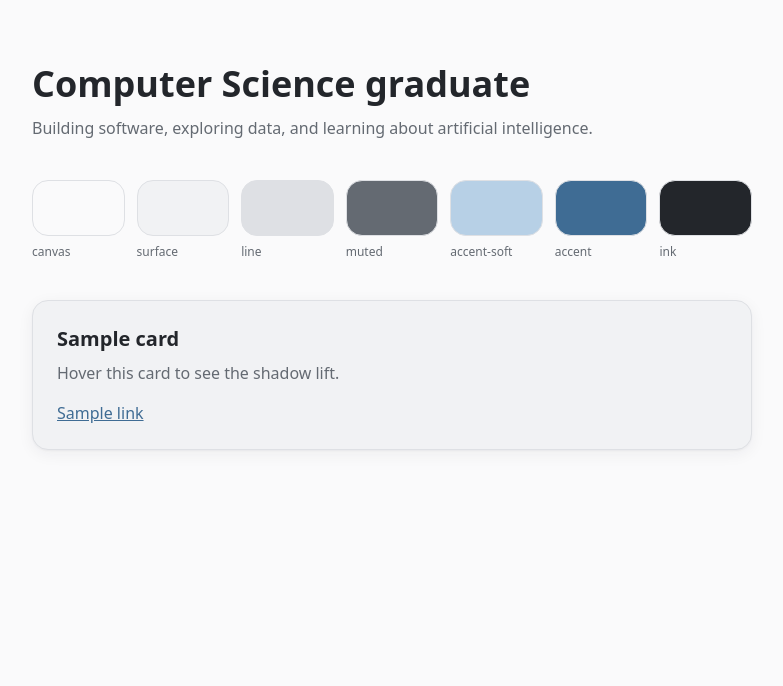
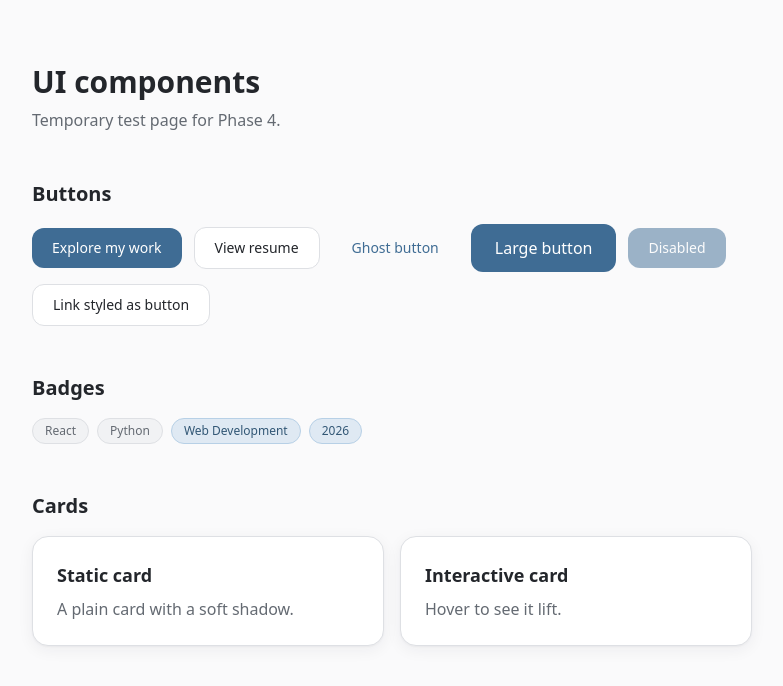
Before and after one commit to SandrieBee/portfolio-bee, a React (Vite) app: page / in a window 1280 px wide. Shown: the top 686 px of the page, without its empty margins (248-1031 px from the left). Built offline with nearby package versions, Linux system fonts and the light colour scheme.

Commit message:
added button, card, and badge components

```diff
--- a/src/App.jsx
+++ b/src/App.jsx
@@ -1,38 +1,52 @@
-const swatches = [
-  ["canvas", "bg-canvas"],
-  ["surface", "bg-surface"],
-  ["line", "bg-line"],
-  ["muted", "bg-muted"],
-  ["accent-soft", "bg-accent-soft"],
-  ["accent", "bg-accent"],
-  ["ink", "bg-ink"],
-];
+import Button from "./components/ui/Button";
+import Card from "./components/ui/Card";
+import Badge from "./components/ui/Badge";
 
 export default function App() {
   return (
-    <main className="mx-auto max-w-3xl px-6 py-16">
-      <h1 className="text-4xl font-semibold">Computer Science graduate</h1>
-      <p className="mt-3 text-muted">
-        Building software, exploring data, and learning about artificial
-        intelligence.
-      </p>
+    <main className="mx-auto max-w-3xl space-y-12 px-6 py-16">
+      <section>
+        <h1 className="text-3xl font-semibold">UI components</h1>
+        <p className="mt-2 text-muted">Temporary test page for Phase 4.</p>
+      </section>
 
-      <div className="mt-10 grid grid-cols-4 gap-3 sm:grid-cols-7">
-        {swatches.map(([name, cls]) => (
-          <div key={name}>
-            <div className={`h-14 rounded-card border border-line ${cls}`} />
-            <p className="mt-2 text-xs text-muted">{name}</p>
-          </div>
-        ))}
-      </div>
+      <section className="space-y-4">
+        <h2 className="text-xl font-semibold">Buttons</h2>
+        <div className="flex flex-wrap items-center gap-3">
+          <Button>Explore my work</Button>
+          <Button variant="secondary">View resume</Button>
+          <Button variant="ghost">Ghost button</Button>
+          <Button size="lg">Large button</Button>
+          <Button disabled>Disabled</Button>
+          <Button as="a" href="#" variant="secondary">
+            Link styled as button
+          </Button>
+        </div>
+      </section>
 
-      <div className="mt-10 rounded-card border border-line bg-surface p-6 shadow-soft transition hover:shadow-lift">
-        <h2 className="text-xl font-semibold">Sample card</h2>
-        <p className="mt-2 text-muted">Hover this card to see the shadow lift.</p>
-        <a href="#" className="mt-4 inline-block text-accent underline">
-          Sample link
-        </a>
-      </div>
+      <section className="space-y-4">
+        <h2 className="text-xl font-semibold">Badges</h2>
+        <div className="flex flex-wrap gap-2">
+          <Badge>React</Badge>
+          <Badge>Python</Badge>
+          <Badge variant="accent">Web Development</Badge>
+          <Badge variant="accent">2026</Badge>
+        </div>
+      </section>
+
+      <section className="space-y-4">
+        <h2 className="text-xl font-semibold">Cards</h2>
+        <div className="grid gap-4 sm:grid-cols-2">
+          <Card>
+            <h3 className="text-lg font-semibold">Static card</h3>
+            <p className="mt-2 text-muted">A plain card with a soft shadow.</p>
+          </Card>
+          <Card interactive>
+            <h3 className="text-lg font-semibold">Interactive card</h3>
+            <p className="mt-2 text-muted">Hover to see it lift.</p>
+          </Card>
+        </div>
+      </section>
     </main>
   );
 }
--- /dev/null
+++ b/src/components/ui/Badge.jsx
@@ -0,0 +1,26 @@
+import { cn } from "../../utils/cn";
+
+const variants = {
+  neutral: "border-line bg-surface text-muted",
+  accent: "border-accent-soft bg-accent-soft/40 text-accent-dark",
+};
+
+export default function Badge({
+  variant = "neutral",
+  className,
+  children,
+  ...props
+}) {
+  return (
+    <span
+      className={cn(
+        "inline-flex items-center gap-1.5 rounded-full border px-3 py-1 text-xs font-medium",
+        variants[variant],
+        className,
+      )}
+      {...props}
+    >
+      {children}
+    </span>
+  );
+}
--- /dev/null
+++ b/src/components/ui/Button.jsx
@@ -0,0 +1,33 @@
+import { cn } from "../../utils/cn";
+
+const base =
+  "inline-flex items-center justify-center gap-2 rounded-xl font-medium transition-colors duration-200 focus-visible:outline-none focus-visible:ring-2 focus-visible:ring-accent focus-visible:ring-offset-2 focus-visible:ring-offset-canvas disabled:pointer-events-none disabled:opacity-50";
+
+const variants = {
+  primary: "bg-accent text-white hover:bg-accent-dark",
+  secondary: "border border-line bg-white text-ink hover:bg-surface",
+  ghost: "text-accent hover:bg-accent-soft/30",
+};
+
+const sizes = {
+  md: "px-5 py-2.5 text-sm",
+  lg: "px-6 py-3 text-base",
+};
+
+export default function Button({
+  as: Component = "button",
+  variant = "primary",
+  size = "md",
+  className,
+  children,
+  ...props
+}) {
+  return (
+    <Component
+      className={cn(base, variants[variant], sizes[size], className)}
+      {...props}
+    >
+      {children}
+    </Component>
+  );
+}
--- /dev/null
+++ b/src/components/ui/Card.jsx
@@ -0,0 +1,23 @@
+import { cn } from "../../utils/cn";
+
+export default function Card({
+  as: Component = "div",
+  interactive = false,
+  className,
+  children,
+  ...props
+}) {
+  return (
+    <Component
+      className={cn(
+        "rounded-card border border-line bg-white p-6 shadow-soft",
+        interactive &&
+          "transition duration-200 hover:-translate-y-0.5 hover:shadow-lift motion-reduce:transition-none motion-reduce:hover:translate-y-0",
+        className,
+      )}
+      {...props}
+    >
+      {children}
+    </Component>
+  );
+}
--- /dev/null
+++ b/src/utils/cn.js
@@ -0,0 +1,3 @@
+export function cn(...classes) {
+  return classes.filter(Boolean).join(" ");
+}
--- a/tailwind.config.js
+++ b/tailwind.config.js
@@ -12,7 +12,8 @@ export default {
         accent: {
           soft: "#B7D0E6",
           DEFAULT: "#3F6C94",
-        },
+          dark: "#325775",
+      },
       },
       fontFamily: {
         sans: ['"Inter Variable"', "ui-sans-serif", "system-ui", "sans-serif"],
```
